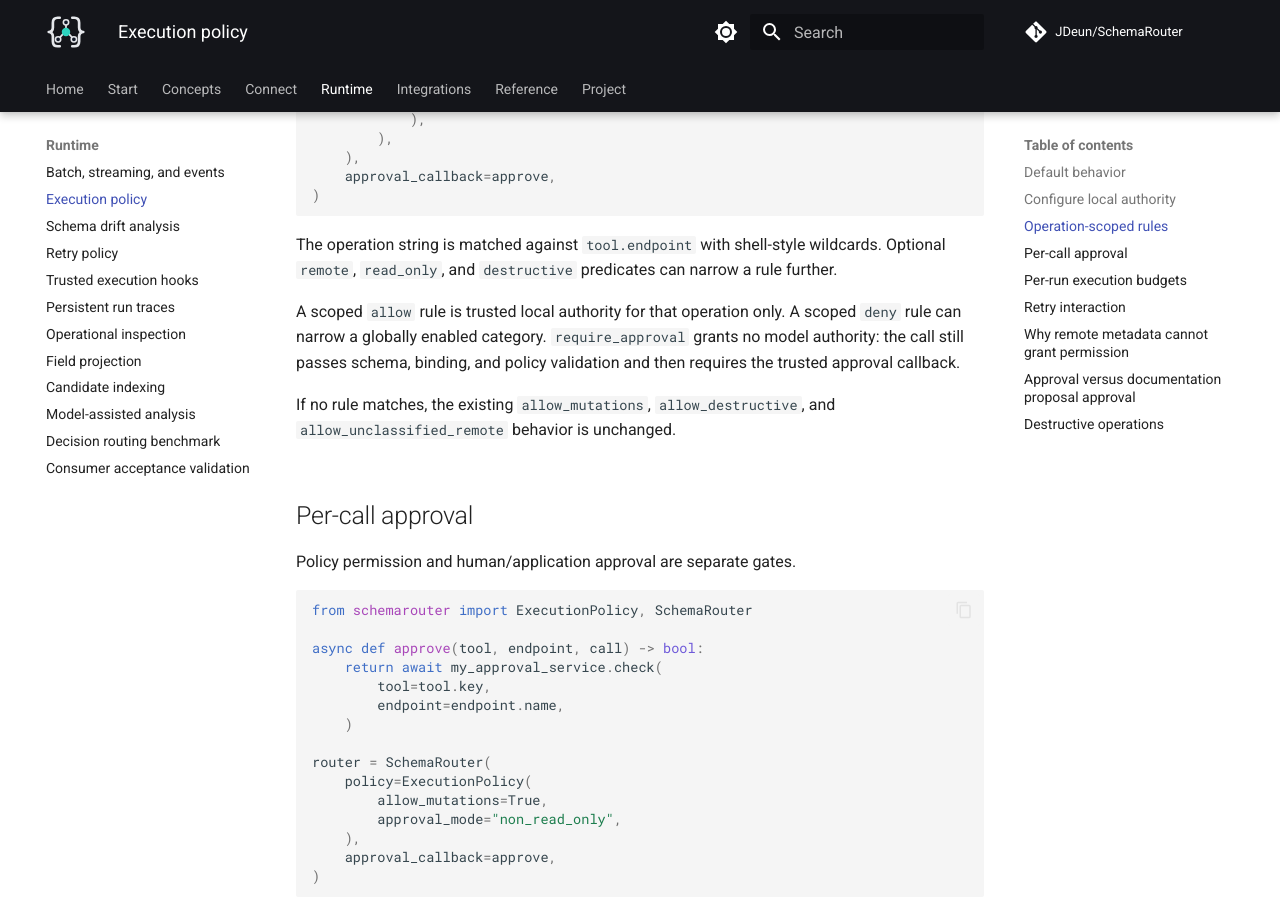
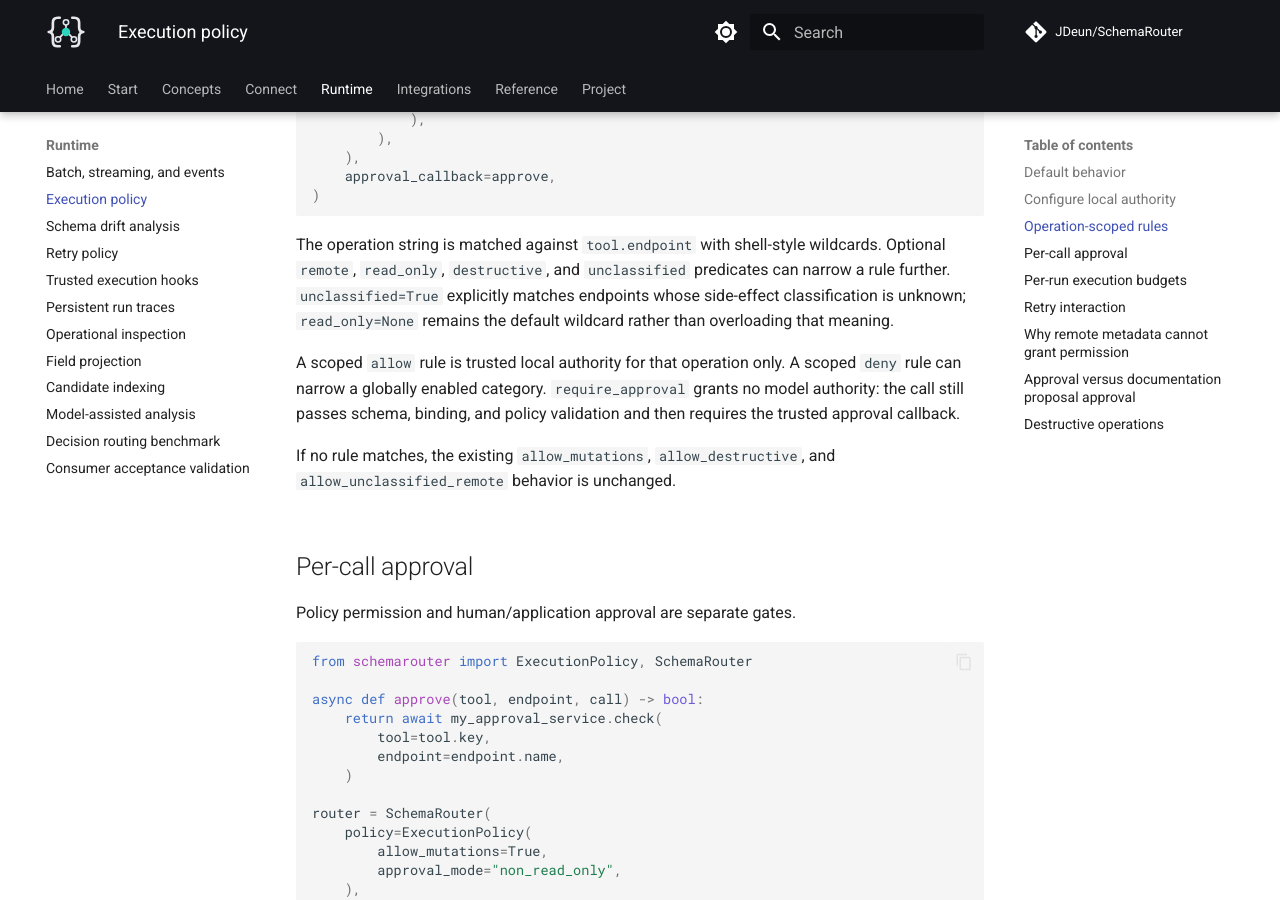
Before and after one commit to JDeun/SchemaRouter, an MkDocs documentation site: the page built from docs/guides/execution-policy.md, in a window 1280 px wide and 900 px high, scrolled down 1360 px. Built offline with MkDocs 1.6.1 and Material for MkDocs 9.7.7, drawn with Linux system fonts in a browser that asks for light colours; comment, search, counter and statistics services are not loaded.

Commit message:
docs: clarify unclassified policy matching

````diff
--- a/docs/guides/execution-policy.md
+++ b/docs/guides/execution-policy.md
@@ -62,7 +62,7 @@ router = SchemaRouter(
 ```
 
 The operation string is matched against `tool.endpoint` with shell-style wildcards. Optional
-`remote`, `read_only`, and `destructive` predicates can narrow a rule further.
+`remote`, `read_only`, `destructive`, and `unclassified` predicates can narrow a rule further. `unclassified=True` explicitly matches endpoints whose side-effect classification is unknown; `read_only=None` remains the default wildcard rather than overloading that meaning.
 
 A scoped `allow` rule is trusted local authority for that operation only. A scoped `deny` rule can
 narrow a globally enabled category. `require_approval` grants no model authority: the call still
````
